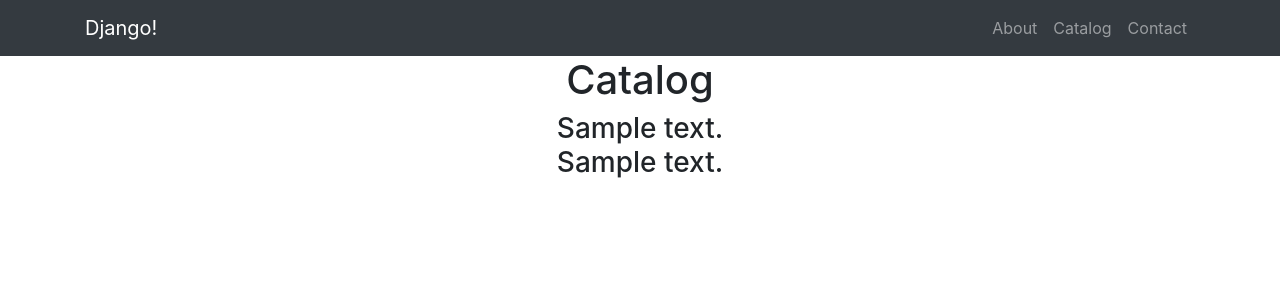
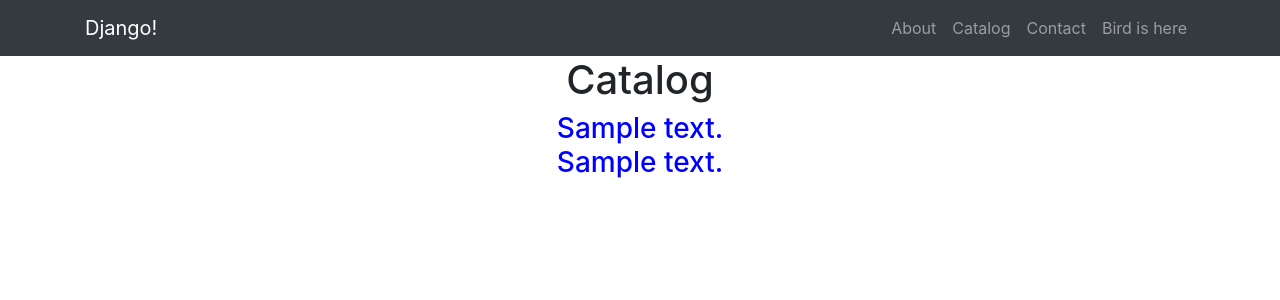
Before and after one commit to Wistick/homeworks_skillfactory, a Django app: template django_tutorial/tutorial/templates/flatpages/catalog.html in a window 1280 px wide. Shown: the top 300 px of the page. Run offline with Django 3.2, Linux system fonts and the light colour scheme; the template is opened without the code that fills it: most values are stand-ins (such as "Sample title", 1, 10 or a date in 2020); some libraries are stand-ins or nearby versions.

Commit message:
flappy page

```diff
--- a/django_tutorial/tutorial/static/css/style.css
+++ b/django_tutorial/tutorial/static/css/style.css
@@ -1,6 +1,4 @@
-
-
-h3 {
-colour:red;
+body {
+color: red;
 
 }
--- a/django_tutorial/tutorial/templates/flatpages/catalog.html
+++ b/django_tutorial/tutorial/templates/flatpages/catalog.html
@@ -5,10 +5,9 @@
 <head>
     {% block title %} Catalog {% endblock title %}
 </head>
-
 <body>
     {% block content %}
     <h1>Catalog</h1>
-    <h3>{{ flatpage.content }}<br>{{ flatpage.content }}</h3>
+    <h3 style="color:blue;">{{ flatpage.content }}<br>{{ flatpage.content }}</h3>
     {% endblock content %}
 </body>
--- a/django_tutorial/tutorial/templates/flatpages/default.html
+++ b/django_tutorial/tutorial/templates/flatpages/default.html
@@ -14,7 +14,6 @@
 
   <!-- Bootstrap core CSS -->
   <link href="{% static 'vendor/bootstrap/css/bootstrap.min.css'%}" rel="stylesheet">
-  <link href="{% static 'css/style.css' %}" rel="stylesheet" type="text/css" />
 
 </head>
 
@@ -37,6 +36,9 @@
           </li>
           <li class="nav-item">
             <a class="nav-link" href="/contacts/">Contact</a>
+          </li>
+          <li class="nav-item">
+            <a class="nav-link" href="/flappy/">Bird is here</a>
           </li>
         </ul>
       </div>
```
Also changed, not shown: django_tutorial/tutorial/templates/flatpages/flappy.html (added, +17 -0 lines), django_tutorial/tutorial/db.sqlite3.
